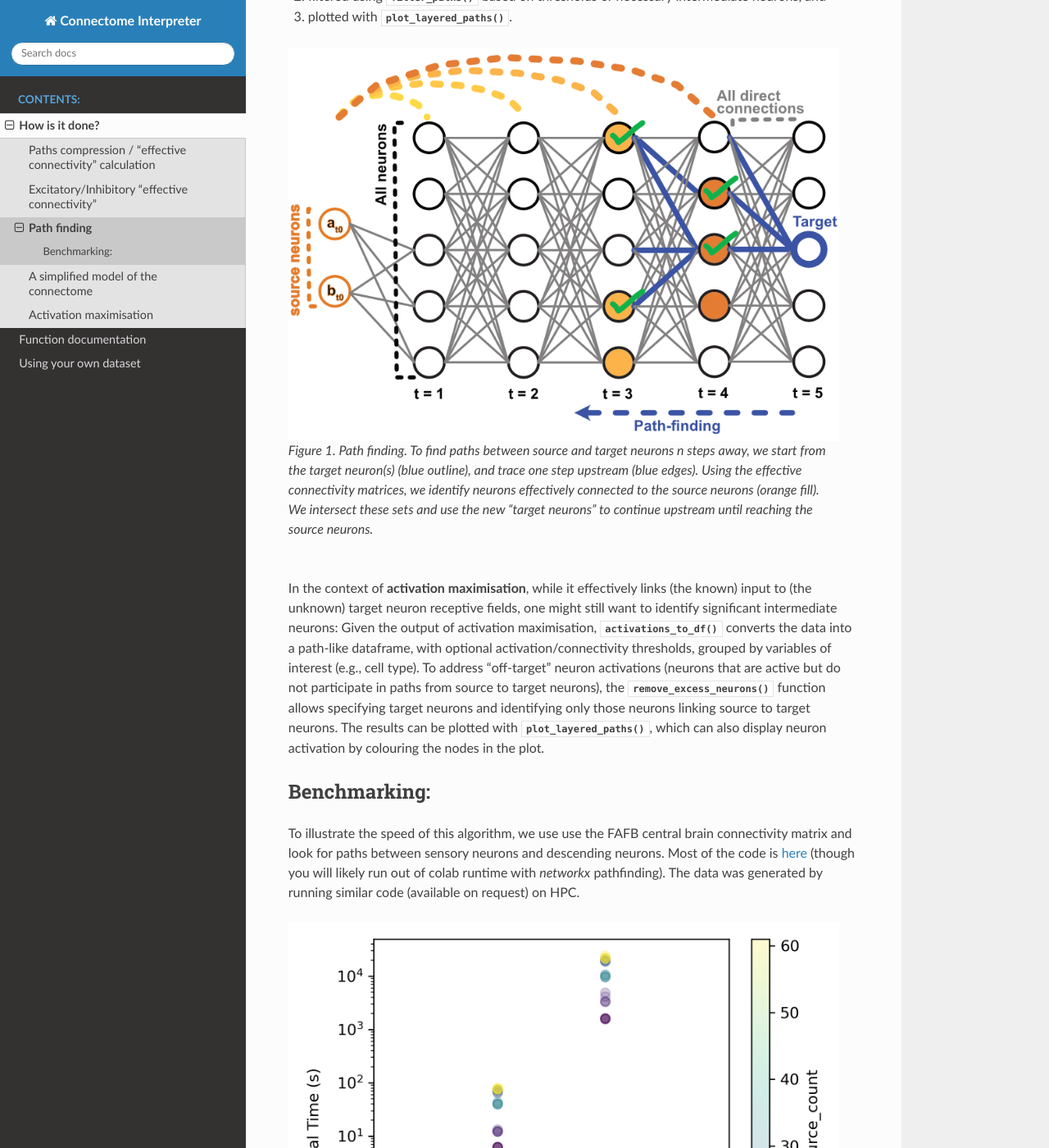
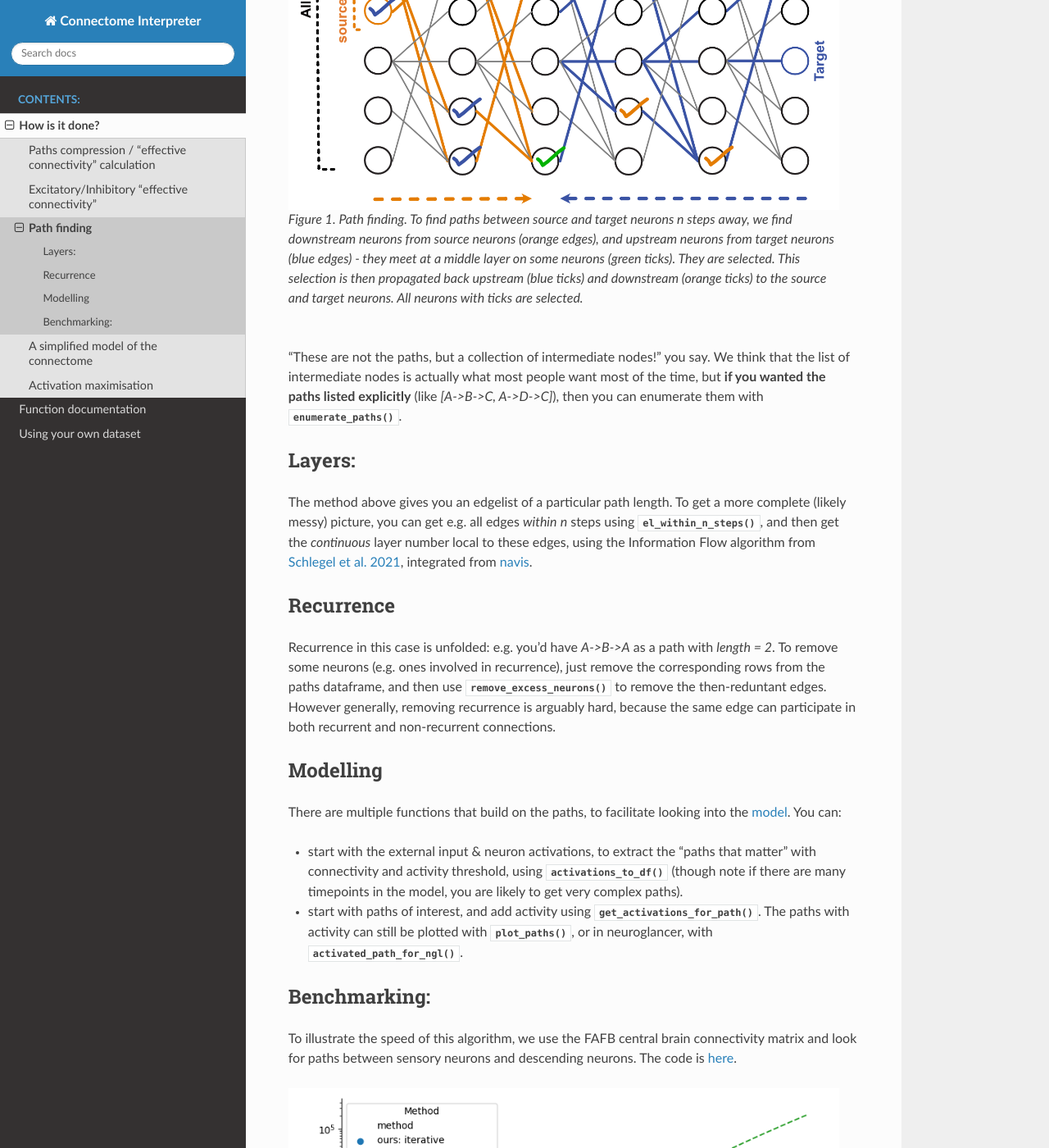
Before and after one commit to YijieYin/connectome_interpreter, a Sphinx documentation site: the page built from docs/tutorials/path_finding.rst, in a window 1280 px wide and 1400 px high, scrolled down 685 px. Shown: the whole window at 82% size. Built offline with Sphinx 7.4.7 and the Read the Docs theme 3.1.0, drawn with Linux system fonts in a browser that asks for light colours; some of the changed text lies outside the part shown.

Commit message:
update docs for path finding

```diff
--- a/docs/tutorials/path_finding.rst
+++ b/docs/tutorials/path_finding.rst
@@ -3,37 +3,48 @@ Path finding
 
 After calculating the overall influence from source neurons to target neurons, the next natural question is: *what are the paths between them?*
 
-First, we need to determine the **distances** from which source neurons exert their influence. The :py:func:`contribution_by_path_lengths` function answers this, with :py:func:`contribution_by_path_lengths_heatmap` providing a heatmap visualization.
+First, we need to determine the **distances** from which source neurons exert their influence. The :py:func:`conn_by_path_length` function answers this, with :py:func:`conn_by_path_length_heatmap` providing a heatmap visualization.
 
-Once significant path lengths are identified, the :py:func:`find_path_iteratively` function locates paths between source and target neurons (**Figure 1**): Starting from the target neurons at the end of the path (of length `n`), we trace one step upstream (with a threshold) using direct connections in the connectome. We then check if these upstream partners are also "effectively" connected to the source neurons with length `n-1`. We intersect these two sets:
+Once significant path lengths are identified, the :py:func:`find_paths_of_length` function locates intermediate neurons between source and target neurons (**Figure 1**) with a simple bidirectional breadth-first search.
 
-1. neurons directly connected to the target neurons, and
-2. neurons connected to the source neurons through compressed paths.
-
-This process is repeated until we reach the source neurons.
-
-The :py:func:`find_path_iteratively` function returns a dataframe of edges, which can be
+The :py:func:`find_paths_of_length` function returns a dataframe of edges, which can be
 
 1. grouped with :py:func:`group_paths` and
 2. filtered using :py:func:`filter_paths` based on thresholds or necessary intermediate neurons, and
-3. plotted with :py:func:`plot_layered_paths`.
+3. plotted with :py:func:`plot_paths` (optionally interactively), or in neuroglancer, with :py:func:`path_for_ngl`.
 
-.. figure:: ../figures/path_finding.png
+.. figure:: ../figures/bfs.png
    :width: 100%
    :align: left
    :alt: Path finding
 
-   Figure 1. Path finding. To find paths between source and target neurons `n` steps away, we start from the target neuron(s) (blue outline), and trace one step upstream (blue edges). Using the effective connectivity matrices, we identify neurons effectively connected to the source neurons (orange fill). We intersect these sets and use the new "target neurons" to continue upstream until reaching the source neurons.
+   Figure 1. Path finding. To find paths between source and target neurons `n` steps away, we find downstream neurons from source neurons (orange edges), and upstream neurons from target neurons (blue edges) - they meet at a middle layer on some neurons (green ticks). They are selected. This selection is then propagated back upstream (blue ticks) and downstream (orange ticks) to the source and target neurons. All neurons with ticks are selected.
 
-In the context of **activation maximisation**, while it effectively links (the known) input to (the unknown) target neuron receptive fields, one might still want to identify significant intermediate neurons: Given the output of activation maximisation, :py:func:`activations_to_df` converts the data into a path-like dataframe, with optional activation/connectivity thresholds, grouped by variables of interest (e.g., cell type). To address "off-target" neuron activations (neurons that are active but do not participate in paths from source to target neurons), the :py:func:`remove_excess_neurons` function allows specifying target neurons and identifying only those neurons linking source to target neurons. The results can be plotted with :py:func:`plot_layered_paths`, which can also display neuron activation by colouring the nodes in the plot.
+"These are not the paths, but a collection of intermediate nodes!" you say. We think that the list of intermediate nodes is actually what most people want most of the time, but **if you wanted the paths listed explicitly** (like `[A->B->C, A->D->C]`), then you can enumerate them with :py:func:`enumerate_paths`.
+
+Layers:
+++++++++
+The method above gives you an edgelist of a particular path length. To get a more complete (likely messy) picture, you can get e.g. all edges *within* `n` steps using :py:func:`el_within_n_steps`, and then get the *continuous* layer number local to these edges, using the Information Flow algorithm from `Schlegel et al. 2021 <https://elifesciences.org/articles/66018>`_, integrated from `navis <https://navis-org.github.io/navis/>`_.
+
+Recurrence
++++++++++++
+Recurrence in this case is unfolded: e.g. you'd have `A->B->A` as a path with `length = 2`. To remove some neurons (e.g. ones involved in recurrence), just remove the corresponding rows from the paths dataframe, and then use :py:func:`remove_excess_neurons` to remove the then-reduntant edges. However generally, removing recurrence is arguably hard, because the same edge can participate in both recurrent and non-recurrent connections.
+
+Modelling
+++++++++++
+There are multiple functions that build on the paths, to facilitate looking into the :doc:`model<simple_model>`. You can:
+
+- start with the external input & neuron activations, to extract the "paths that matter" with connectivity and activity threshold, using :py:func:`activations_to_df` (though note if there are many timepoints in the model, you are likely to get very complex paths).
+- start with paths of interest, and add activity using :py:func:`get_activations_for_path`. The paths with activity can still be plotted with :py:func:`plot_paths`, or in neuroglancer, with :py:func:`activated_path_for_ngl`.
+
 
 Benchmarking:
 ++++++++++++++
-To illustrate the speed of this algorithm, we use use the FAFB central brain connectivity matrix and look for paths between sensory neurons and descending neurons. Most of the code is `here <https://colab.research.google.com/drive/1msd8Ww6zPjhWKAg7yJCiLjgBD8hpUEqD?usp=sharing>`_ (though you will likely run out of colab runtime with `networkx` pathfinding). The data was generated by running similar code (available on request) on HPC.
+To illustrate the speed of this algorithm, we use the FAFB central brain connectivity matrix and look for paths between sensory neurons and descending neurons. The code is `here <https://github.com/YijieYin/connectome_data_prep/tree/main/pathfinding_benchmark>`_.
 
-.. figure:: ../figures/pathfinding_comparison.png
+.. figure:: ../figures/pathfinding_benchmark.png
    :width: 100%
    :align: left
    :alt: Path finding benchmark
 
-   Figure 2. Comparing connectome interpreter with `networkx <https://networkx.org/>`_.
+   Figure 2. Comparing connectome interpreter with `networkx <https://networkx.org/>`_ and `networkit <https://networkit.github.io/>`_.
```
Also changed, not shown: docs/figures/bfs.png (added), docs/figures/path_finding.png (deleted), docs/figures/pathfinding_benchmark.png (added), docs/figures/pathfinding_comparison.png (deleted).
